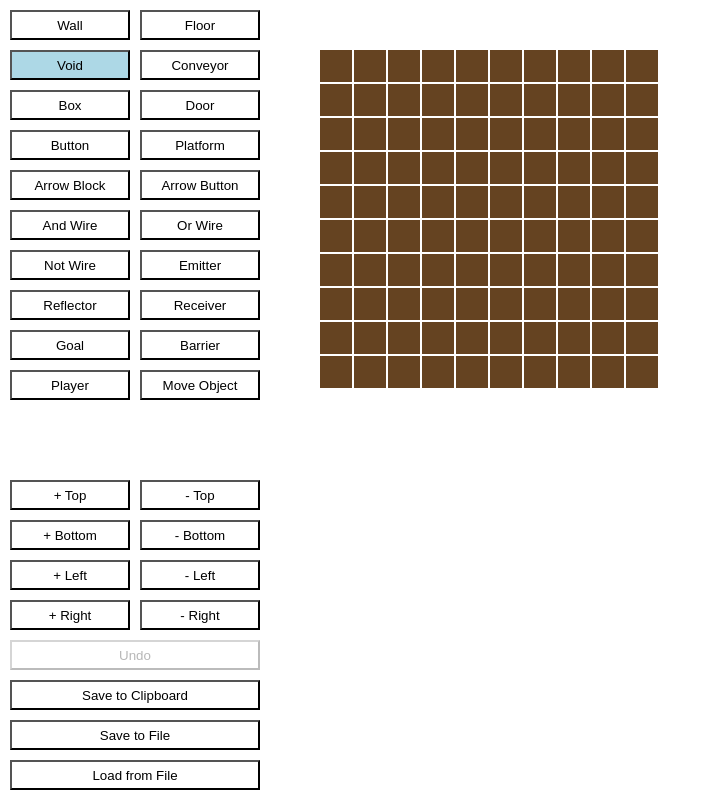
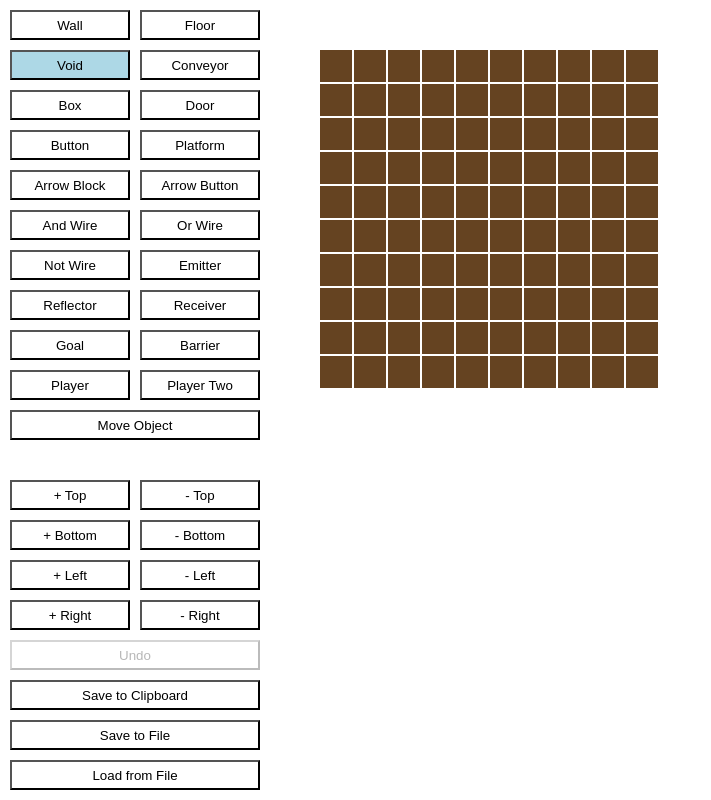
Before and after one commit to wooferzfg/puzzle-game-editor, a React (Create React App) app: page / in a window 1280 px wide. Shown: the whole page, without its empty margins (0-711 px from the left). Built offline with nearby package versions, Linux system fonts and the light colour scheme.

Commit message:
Add player 2

```diff
--- a/src/GridObject.tsx
+++ b/src/GridObject.tsx
@@ -3,6 +3,7 @@ import { GridObjectProps } from "./types";
 import conveyorImage from './images/conveyor.png';
 import boxImage from './images/block.png';
 import playerImage from './images/player.png';
+import playerTwoImage from './images/player_two.png';
 import doorImage from './images/door.png';
 import buttonImage from './images/button.png';
 import platformImage from './images/platform.png';
@@ -34,6 +35,9 @@ export function GridObject({ objectData }: GridObjectProps) {
     }
     if (type === 'Player') {
       return playerImage;
+    }
+    if (type === 'Player Two') {
+      return playerTwoImage;
     }
     if (type === 'Door') {
       return doorImage;
--- a/src/types.ts
+++ b/src/types.ts
@@ -4,8 +4,8 @@ import { ReactNode } from "react";
 export type CellType = 'Wall' | 'Floor' | 'Void';
 export const cellTypes: CellType[] = ['Wall', 'Floor', 'Void'];
 
-export type ObjectType = 'Conveyor' | 'Box' | 'Player' | 'Door' | 'Button' | 'Platform' | 'Arrow Block' | 'Arrow Button' | 'And Wire' | 'Or Wire' | 'Not Wire' | 'Emitter' | 'Reflector' | 'Receiver' | 'Goal' | 'Barrier';
-export const objectTypes: ObjectType[] = ['Conveyor', 'Box', 'Door', 'Button', 'Platform', 'Arrow Block', 'Arrow Button', 'And Wire', 'Or Wire', 'Not Wire', 'Emitter', 'Reflector', 'Receiver', 'Goal', 'Barrier', 'Player'];
+export type ObjectType = 'Conveyor' | 'Box' | 'Player' | 'Player Two' | 'Door' | 'Button' | 'Platform' | 'Arrow Block' | 'Arrow Button' | 'And Wire' | 'Or Wire' | 'Not Wire' | 'Emitter' | 'Reflector' | 'Receiver' | 'Goal' | 'Barrier';
+export const objectTypes: ObjectType[] = ['Conveyor', 'Box', 'Door', 'Button', 'Platform', 'Arrow Block', 'Arrow Button', 'And Wire', 'Or Wire', 'Not Wire', 'Emitter', 'Reflector', 'Receiver', 'Goal', 'Barrier', 'Player', 'Player Two'];
 export const switchTypes: ObjectType[] = ['Button', 'Arrow Button', 'Receiver'];
 export const wireTypes: ObjectType[] = ['And Wire', 'Or Wire', 'Not Wire'];
 export const switchAndWireTypes: ObjectType[] = _.concat(switchTypes, wireTypes);
```
Also changed, not shown: src/images/player_two.png (added).
